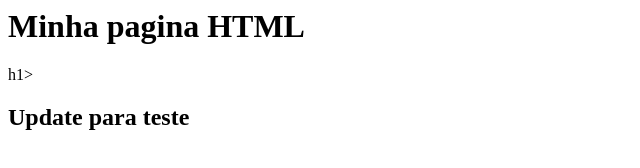
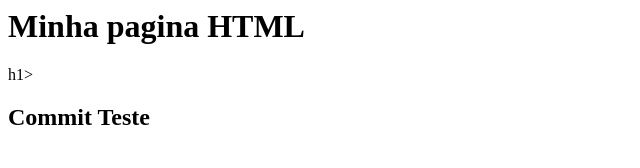
Before and after one commit to erikayn/gama-no-github, a plain HTML site: page index.html in a window 1280 px wide. Shown: the whole page, without its empty margins (0-640 px from the left). Drawn offline with Linux system fonts and the light colour scheme.

Commit message:
outro commit, desta vez em master

```diff
--- a/index.html
+++ b/index.html
@@ -1,6 +1,6 @@
 <html>
 	<body>
 		<h1> Minha pagina HTML</h1>h1>
-		<h2> Update para teste </h2>
+		<h2> Commit Teste </h2>
 	<body>
 </html>
```
